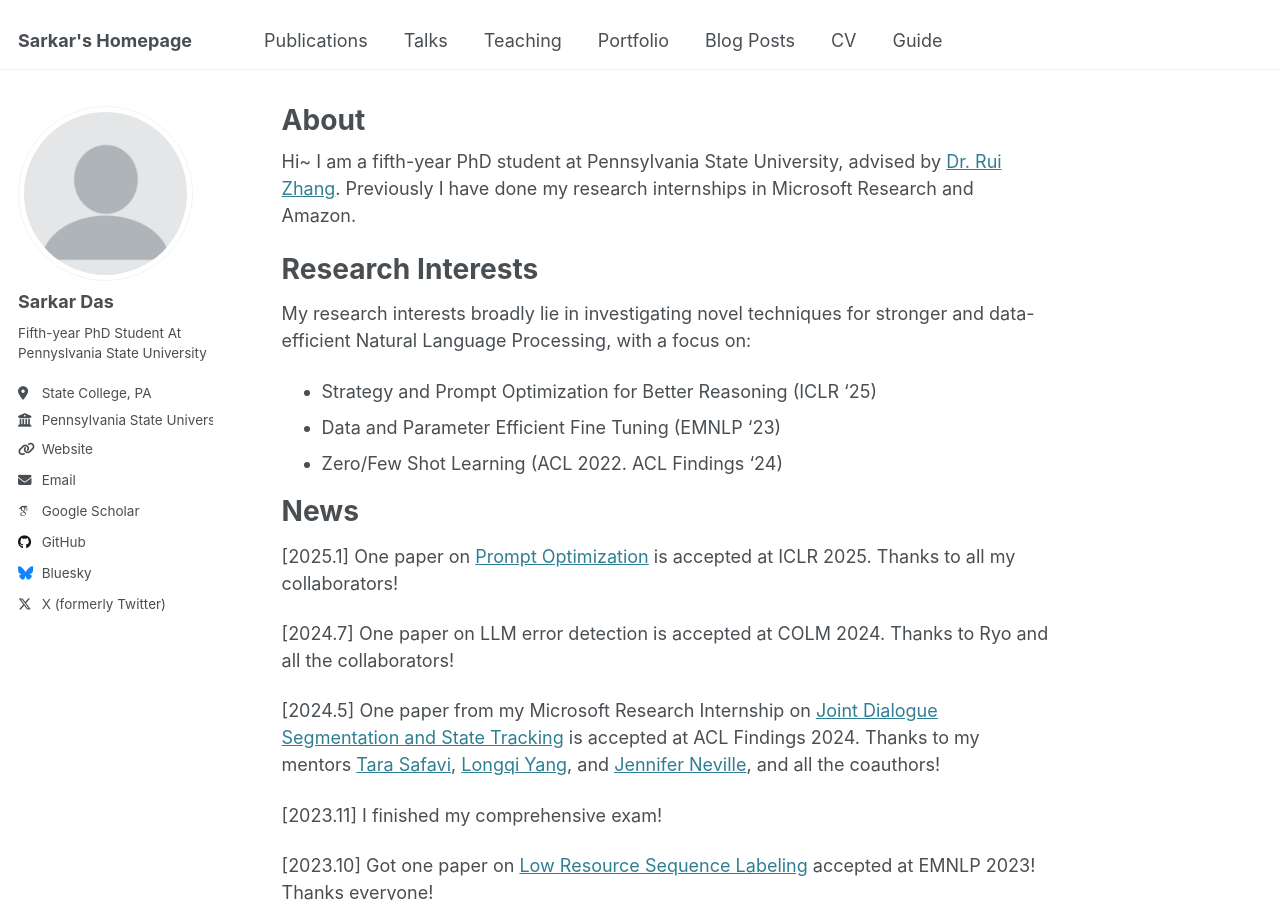
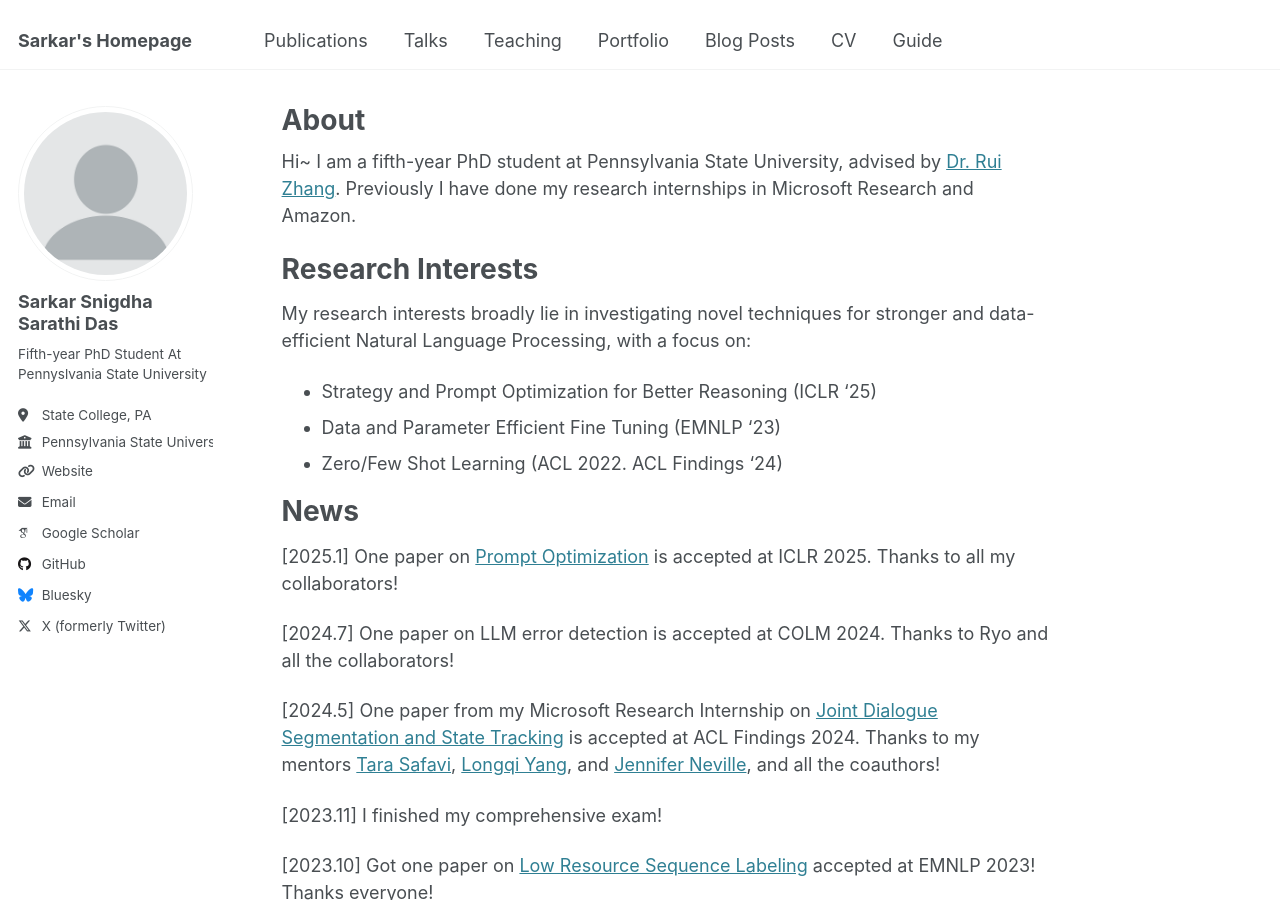
Before and after one commit to Sarathismg/sarathismg.github.io, a Jekyll site: the page built from _pages/about.md, in a window 1280 px wide and 900 px high. Built offline with Jekyll 4.4.1, drawn with Linux system fonts in a browser that asks for light colours; some web fonts are replaced.

Commit message:
Update _config.yml

```diff
--- a/_config.yml
+++ b/_config.yml
@@ -23,7 +23,7 @@ repository               : "sarathismg.github.io"
 author:
   # Biographic information
   avatar           : "profile.png"
-  name             : "Sarkar Das"
+  name             : "Sarkar Snigdha Sarathi Das"
   pronouns         : # example: "she/her"
   bio              : "Fifth-year PhD Student At Pennyslvania State University"
   location         : "State College, PA"
```
